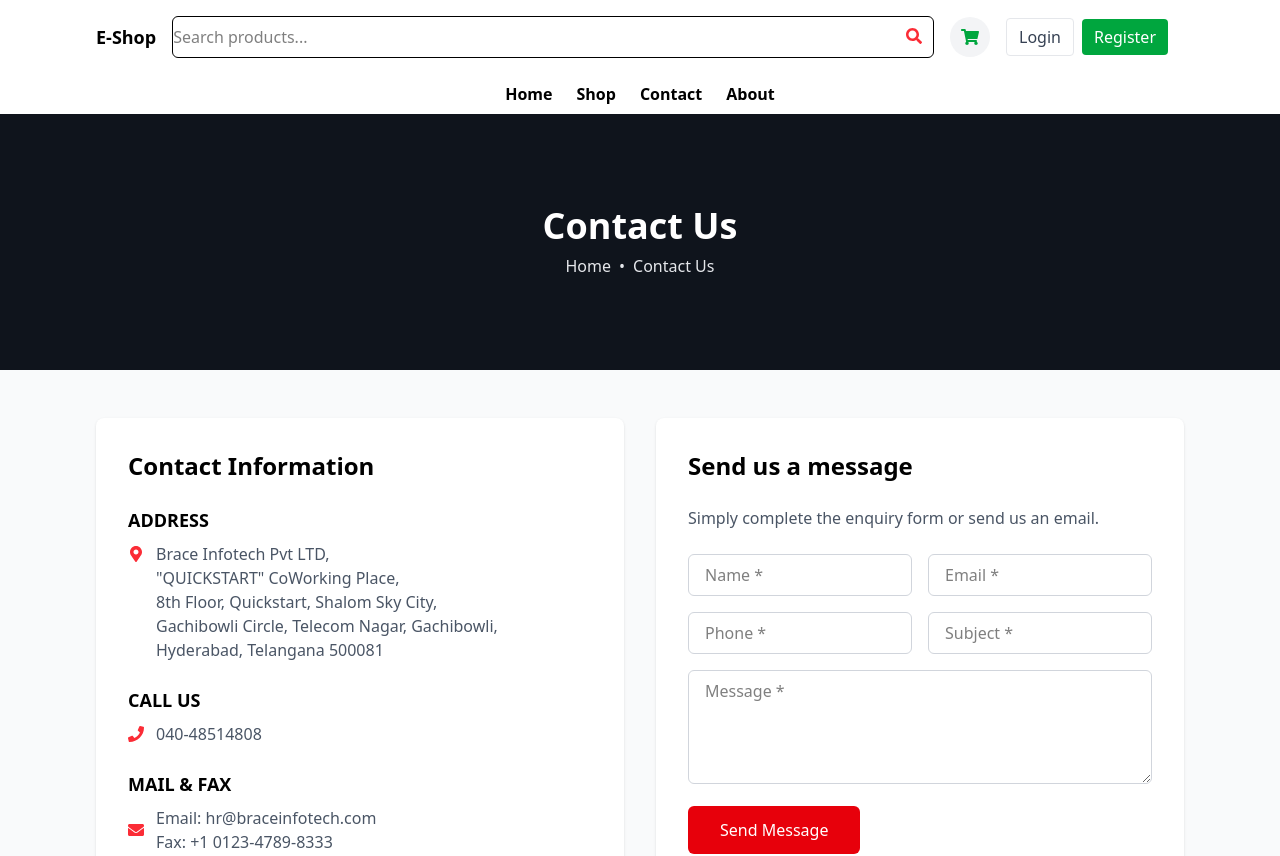
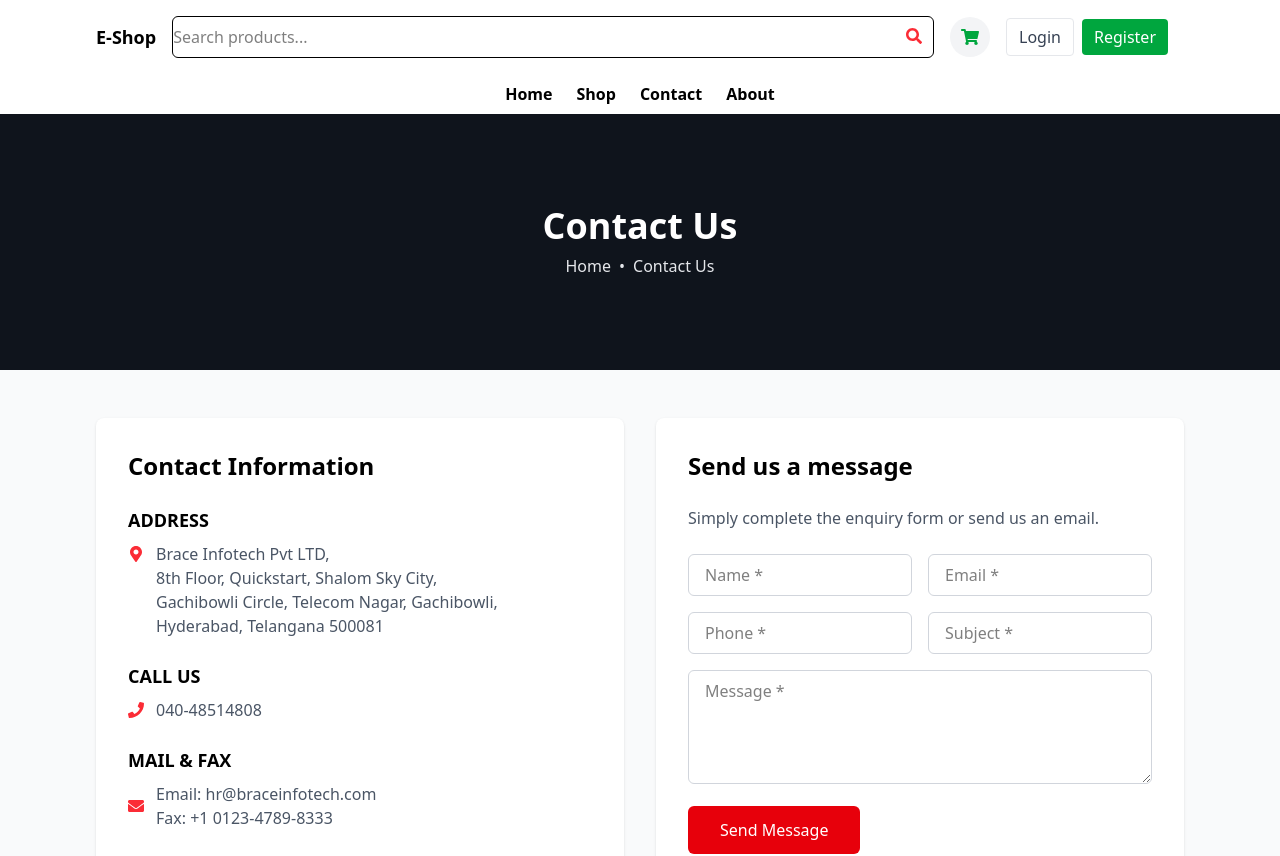
Before and after one commit to RAJKUMAR1993/kushi-shop, a React (Vite) app: page /contact in a window 1280 px wide. Shown: the top 856 px of the page. Built offline with nearby package versions, Linux system fonts and the light colour scheme.

Commit message:
text change

```diff
--- a/src/pages/Contact.jsx
+++ b/src/pages/Contact.jsx
@@ -60,7 +60,6 @@ const Contact = () => {
                   <FaMapMarkerAlt className="mt-1 text-red-500" />
                   <div>
                     <p>Brace Infotech Pvt LTD,</p>
-                    <p>"QUICKSTART" CoWorking Place,</p>
                     <p>8th Floor, Quickstart, Shalom Sky City,</p>
                     <p>Gachibowli Circle, Telecom Nagar, Gachibowli,</p>
                     <p>Hyderabad, Telangana 500081</p>
```
